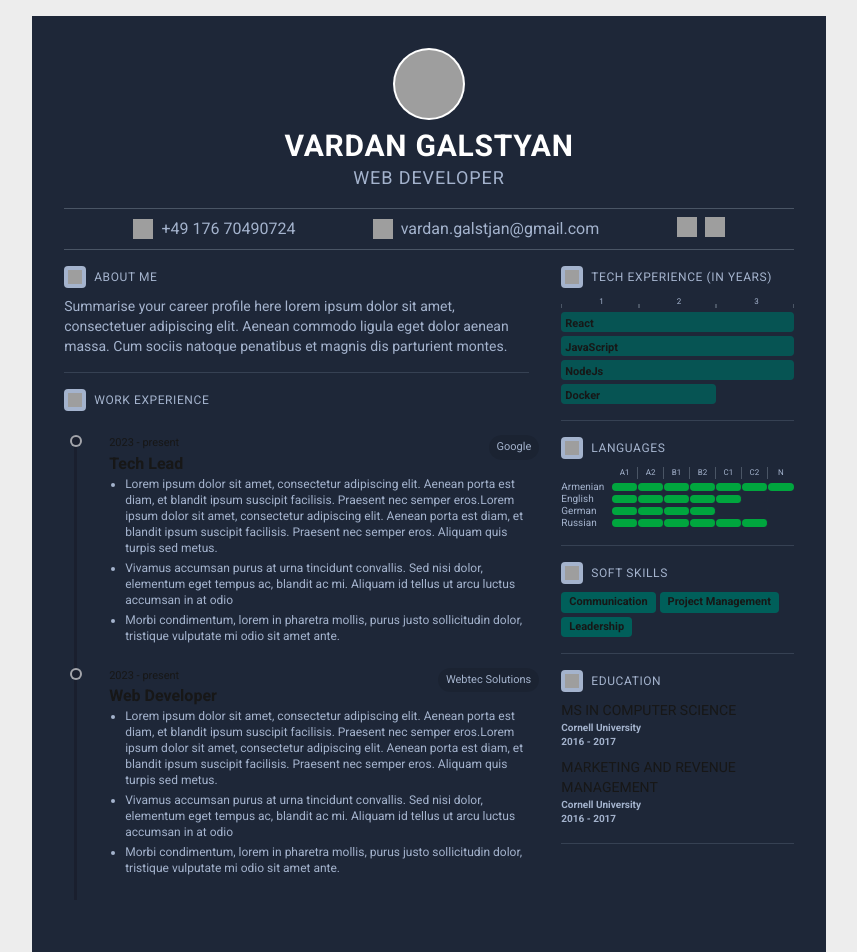
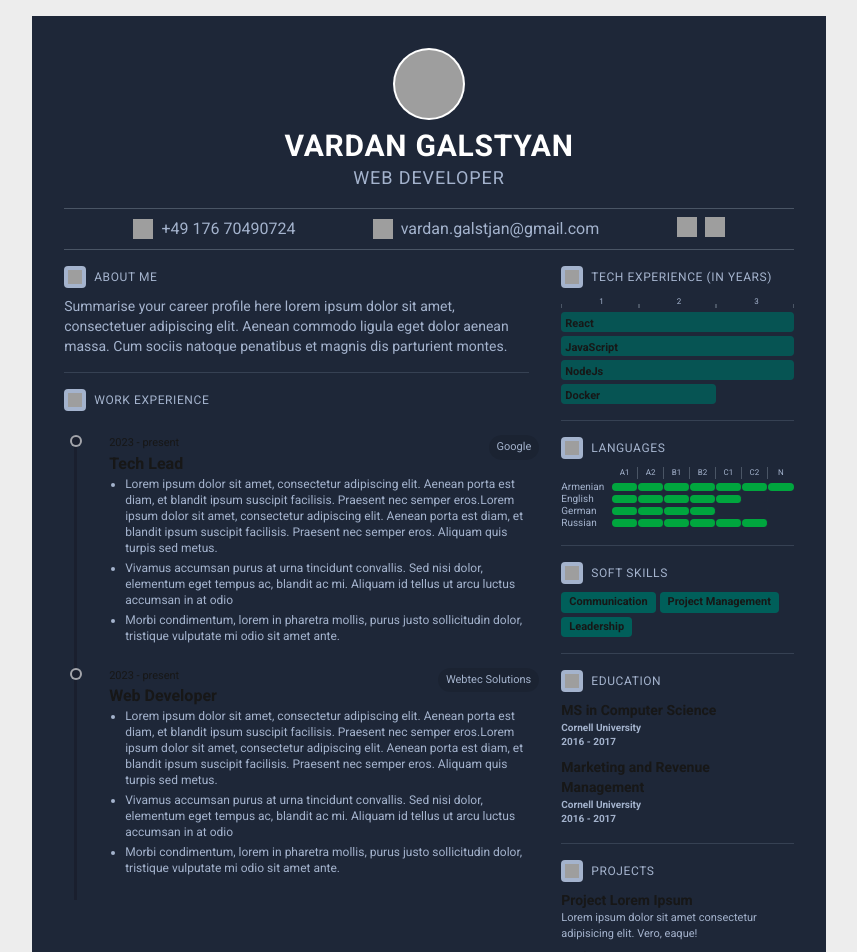
Before and after one commit to VardanGalstyan/Open-Resume, a Next.js app: page / in a window 1280 px wide. Shown: the top 952 px of the page, without its empty margins (211-1068 px from the left). Built offline with nearby package versions, Linux system fonts and the light colour scheme; grey boxes are pictures that could not be loaded.

Commit message:
feat: introduces projects

```diff
--- a/src/app/globals.css
+++ b/src/app/globals.css
@@ -28,6 +28,10 @@ body {
   font-family: Arial, Helvetica, sans-serif;
 }
 
-.inner-section {
-  @apply border-b border-gray-700 pb-4;
+@layer components {
+  .children-divided {
+    & > *:not(:last-child) {
+      @apply border-b border-gray-700 pb-4;
+    }
+  }
 }
--- a/src/components/Body.tsx
+++ b/src/components/Body.tsx
@@ -3,6 +3,7 @@
 import About from "@/ui/sections/About";
 import Education from "@/ui/sections/Education";
 import Languages from "@/ui/sections/Languages";
+import Projects from "@/ui/sections/Projects";
 import SoftSkills from "@/ui/sections/SoftSkills";
 import TechExeprience from "@/ui/sections/TechExeprience";
 import WorkExperience from "@/ui/sections/WorkExperience";
@@ -10,15 +11,16 @@ import WorkExperience from "@/ui/sections/WorkExperience";
 const Body = () => {
   return (
     <div className="flex h-full w-full gap-8">
-      <section className="h-full w-full flex gap-4 flex-col">
+      <section className="h-full children-divided w-full flex gap-4 flex-col">
         <About />
         <WorkExperience />
       </section>
-      <section className="h-full w-full flex-6/12 gap-4 flex flex-col">
+      <section className="h-full children-divided w-full flex-6/12 gap-4 flex flex-col [&>*:not(:last-child)]:border-b [&>*:not(:last-child)]:pb-4">
         <TechExeprience />
         <Languages />
         <SoftSkills />
         <Education />
+        <Projects />
       </section>
     </div>
   );
--- a/src/ui/sections/About.tsx
+++ b/src/ui/sections/About.tsx
@@ -2,7 +2,7 @@ import SectionTitle from "../SectionTitle";
 
 const About = () => {
   return (
-    <section className="h-fit inner-section">
+    <section className="h-fit">
       <SectionTitle
         title="About me"
         url="https://img.icons8.com/ios-filled/60/252525/user.png"
--- a/src/ui/sections/Education.tsx
+++ b/src/ui/sections/Education.tsx
@@ -15,7 +15,7 @@ const universities = [
 
 const Education = () => {
   return (
-    <section className="inner-section">
+    <section>
       <SectionTitle
         title="Education"
         url="https://img.icons8.com/ios-filled/60/252525/book.png"
@@ -23,7 +23,7 @@ const Education = () => {
       <div className="flex flex-col gap-2">
         {universities.map(({ university, year, major }, index) => (
           <div className="flex flex-col" key={`${year}-${major}-${index}`}>
-            <span className="text-sm uppercase">{major}</span>
+            <span className="text-sm font-bold">{major}</span>
             <span className="font-bold text-secondary text-[10px]">
               {university}
             </span>
--- a/src/ui/sections/Languages.tsx
+++ b/src/ui/sections/Languages.tsx
@@ -20,7 +20,7 @@ const Languages = () => {
   const maxLevel = langLevels.length;
 
   return (
-    <section className="inner-section">
+    <section>
       <SectionTitle
         title="Languages"
         url="https://img.icons8.com/ios-filled/60/252525/language.png"
--- /dev/null
+++ b/src/ui/sections/Projects.tsx
@@ -0,0 +1,40 @@
+import SectionTitle from "../SectionTitle";
+
+const projects = [
+  {
+    title: "Project Lorem Ipsum",
+    description:
+      "Lorem ipsum dolor sit amet consectetur adipisicing elit. Vero, eaque!",
+    url: "https://www.google.com",
+  },
+  {
+    title: "Project Lorem Ipsum",
+    description:
+      "Lorem ipsum dolor sit amet consectetur adipisicing elit. Vero, eaque!",
+    url: "https://www.google.com",
+  },
+];
+
+const Projects = () => {
+  return (
+    <section>
+      <SectionTitle
+        title="Projects"
+        url="https://img.icons8.com/ios-filled/60/252525/project.png"
+      />
+      <div className="flex flex-col gap-1">
+        {projects.map(({ title, description, url }, index) => (
+          <div key={`${title}-${index}`}>
+            <div className="text-sm font-bold">
+              <a target="_blank" href={url}>
+                {title}
+              </a>
+            </div>
+            <p className="text-[11px] text-secondary">{description}</p>
+          </div>
+        ))}
+      </div>
+    </section>
+  );
+};
+export default Projects;
--- a/src/ui/sections/SoftSkills.tsx
+++ b/src/ui/sections/SoftSkills.tsx
@@ -4,7 +4,7 @@ const skills = ["Communication", "Project Management", "Leadership"];
 
 const SoftSkills = () => {
   return (
-    <section className="inner-section">
+    <section>
       <SectionTitle
         title="Soft Skills"
         url="https://img.icons8.com/ios-filled/50/252525/settings.png"
--- a/src/ui/sections/TechExeprience.tsx
+++ b/src/ui/sections/TechExeprience.tsx
@@ -17,7 +17,7 @@ const maxExpYears = skillset.reduce(
 
 const TechExeprience = () => {
   return (
-    <section className="inner-section">
+    <section>
       <SectionTitle
         title="Tech Experience (in Years)"
         url="https://img.icons8.com/ios-filled/50/252525/time.png"
```
